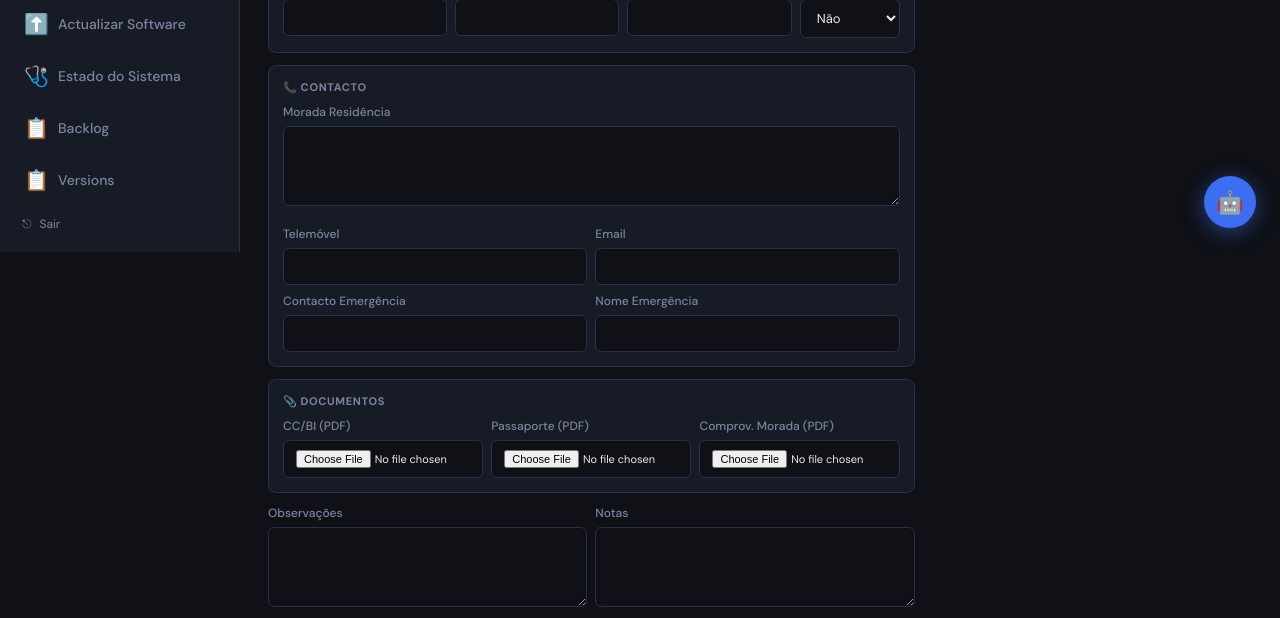
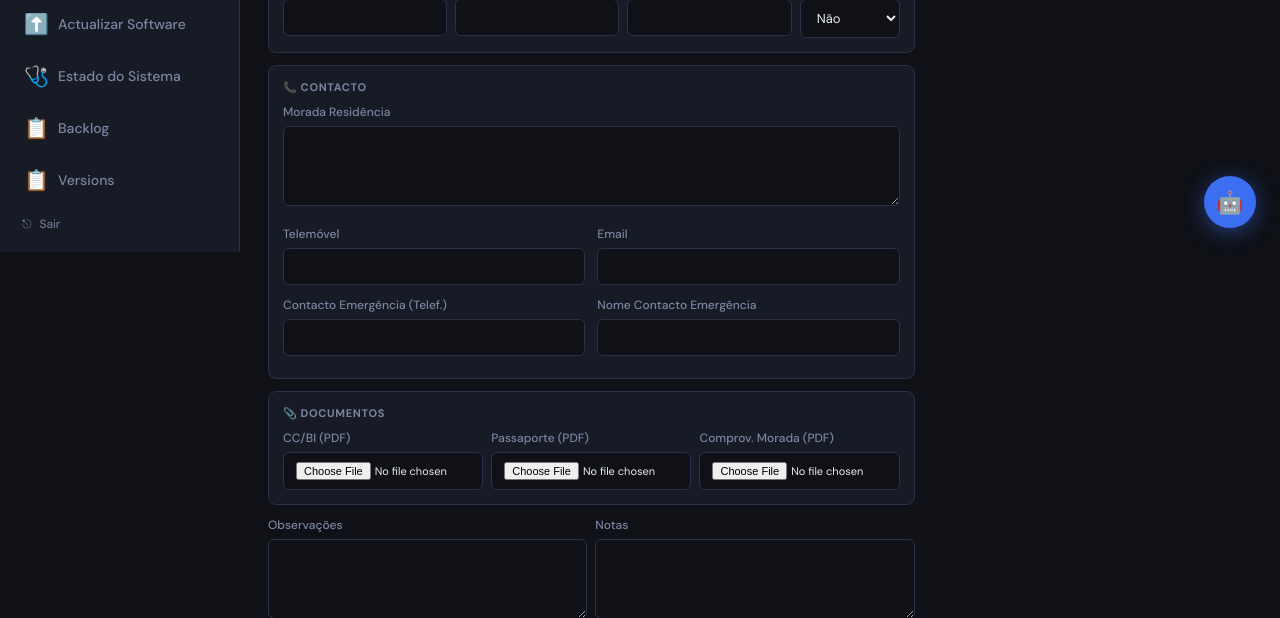
Before and after one commit to luismiguelsilvauni-cpu/comprasnet, a Flask app: page /funcionarios/novo in a window 1280 px wide. Shown: the part 548-1166 px from the top of the page. Run offline with Flask 3, Linux system fonts and the light colour scheme; the visitor is signed in with stand-in values (Sample User, id 1); data comes from the database, SQL or seed files in the repository; data that the repository does not hold is empty; some libraries are stand-ins or nearby versions.

Commit message:
fix: espacamento entre campos contacto na ficha funcionario

```diff
--- a/templates/funcionario_form.html
+++ b/templates/funcionario_form.html
@@ -72,13 +72,13 @@
 <div class="card" style="padding:14px;margin-bottom:12px">
   <div style="font-size:11px;font-weight:700;text-transform:uppercase;letter-spacing:.06em;color:var(--text-muted);margin-bottom:10px">📞 Contacto</div>
   <div class="form-group"><label>Morada Residência</label><textarea name="morada" class="input" rows="2">{{ f.morada if f else '' }}</textarea></div>
-  <div style="display:grid;grid-template-columns:1fr 1fr;gap:8px;margin-bottom:8px">
+  <div style="display:grid;grid-template-columns:1fr 1fr;gap:12px;margin-bottom:12px">
     <div class="form-group" style="margin:0"><label>Telemóvel</label><input type="text" name="telemovel" value="{{ f.telemovel if f else '' }}" class="input"></div>
     <div class="form-group" style="margin:0"><label>Email</label><input type="email" name="email" value="{{ f.email if f else '' }}" class="input"></div>
   </div>
-  <div style="display:grid;grid-template-columns:1fr 1fr;gap:8px">
-    <div class="form-group" style="margin:0"><label>Contacto Emergência</label><input type="text" name="contacto_emergencia" value="{{ f.contacto_emergencia if f else '' }}" class="input"></div>
-    <div class="form-group" style="margin:0"><label>Nome Emergência</label><input type="text" name="nome_emergencia" value="{{ f.nome_emergencia if f else '' }}" class="input"></div>
+  <div style="display:grid;grid-template-columns:1fr 1fr;gap:12px;margin-bottom:8px">
+    <div class="form-group" style="margin:0"><label>Contacto Emergência (Telef.)</label><input type="text" name="contacto_emergencia" value="{{ f.contacto_emergencia if f else '' }}" class="input"></div>
+    <div class="form-group" style="margin:0"><label>Nome Contacto Emergência</label><input type="text" name="nome_emergencia" value="{{ f.nome_emergencia if f else '' }}" class="input"></div>
   </div>
 </div>
 
```
